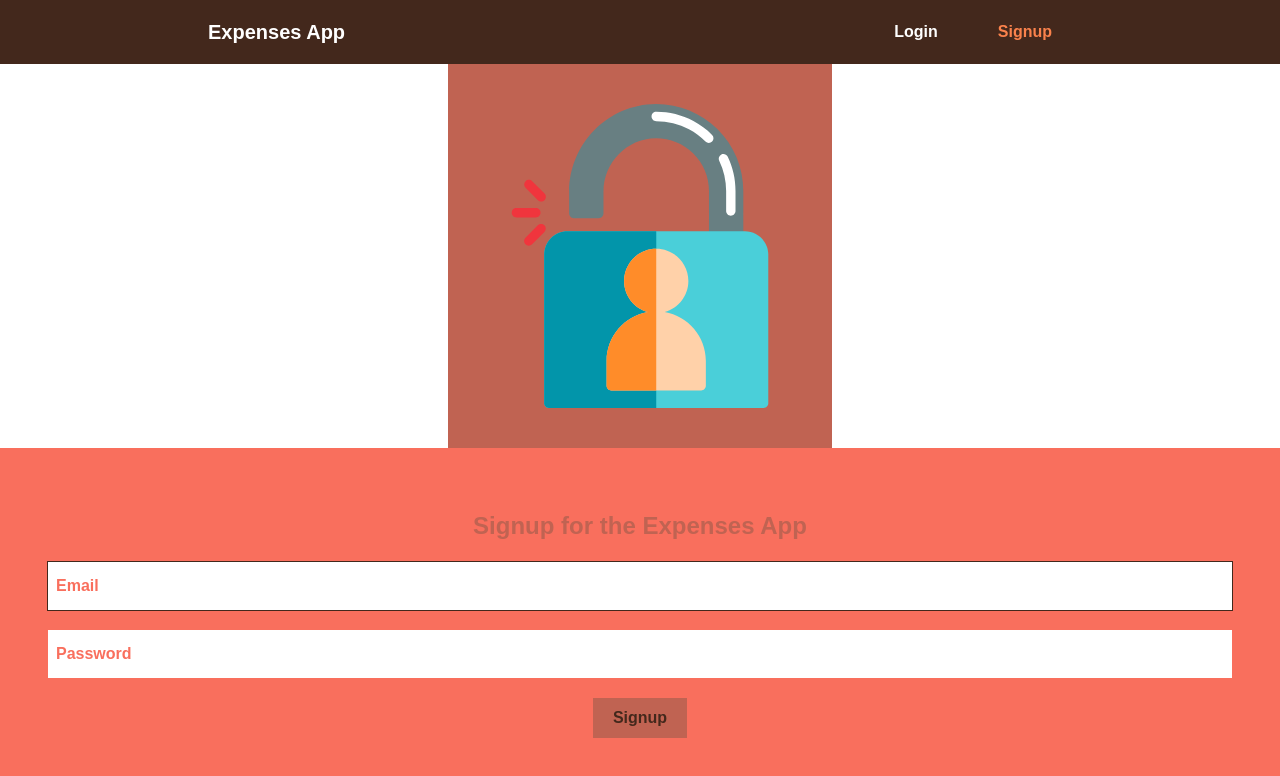
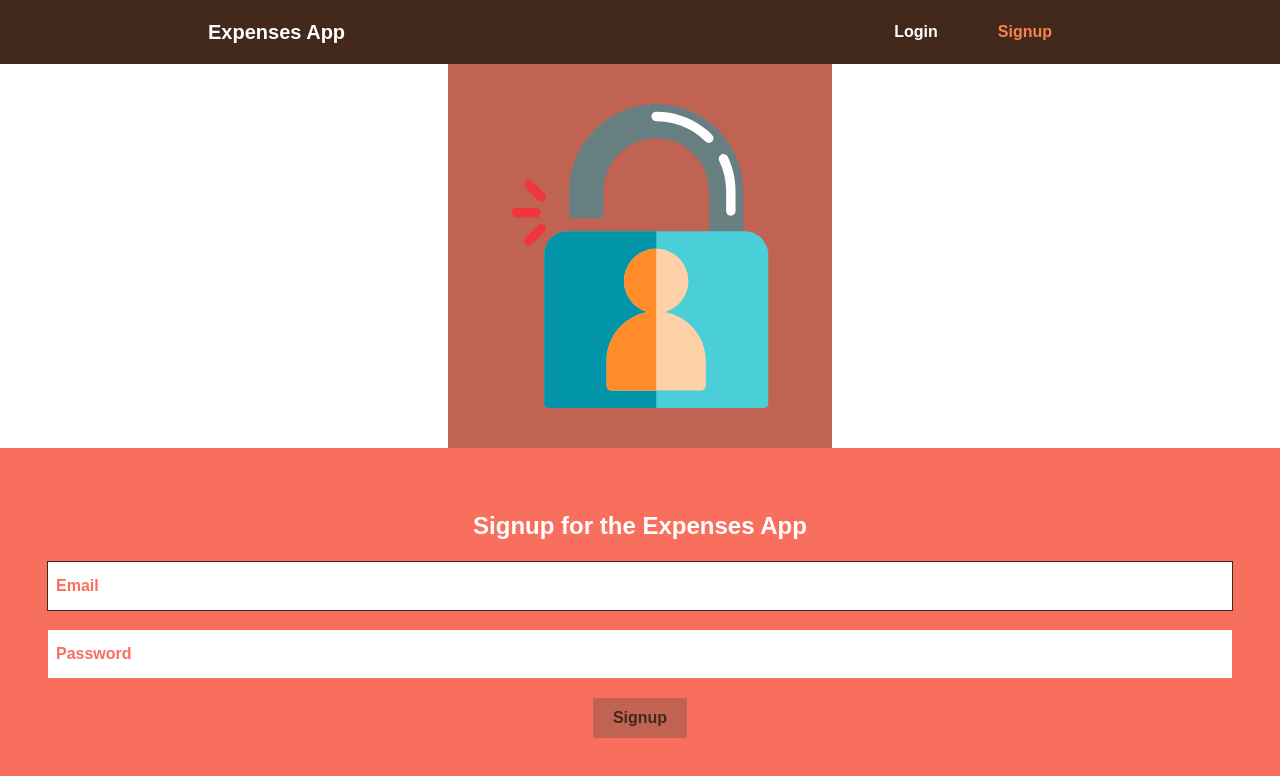
Before and after one commit to pratap-panabaka/expenses-app-front-end, a React (Vite) app: page /signup in a window 1280 px wide. Shown: the top 776 px of the page. Built offline with nearby package versions, Linux system fonts and the light colour scheme.

Commit message:
update styling

```diff
--- a/src/components/EditForm.jsx
+++ b/src/components/EditForm.jsx
@@ -78,9 +78,12 @@ const EditForm = () => {
                 <input placeholder="amount" type="number" value={amount || ''} min={0}
                     onChange={(e) => setAmount(e.target.value)} required name="amount"
                 />
-                <button type="submit" className='btn'>
-                    EDIT EXPENSE
-                </button>
+                <div className="flex gap-2 justify-center">
+                    <button type="submit" className='btn'>
+                        EDIT EXPENSE
+                    </button>
+                    <button className="btn" onClick={() => setModalOpen(false)}>Cancel</button>
+                </div>
                 {error && <h2>{error}</h2>}
             </form>
         </div >
--- a/src/components/ExpenseForm.jsx
+++ b/src/components/ExpenseForm.jsx
@@ -57,9 +57,12 @@ const ExpenseForm = () => {
                 <input placeholder="amount" type="number" value={amount || ''} min={0}
                     onChange={(e) => setAmount(e.target.value)} required name="amount"
                 />
-                <button type="submit" className='btn'>
-                    ADD EXPENSE
-                </button>
+                <div className="flex gap-2 justify-center">
+                    <button type="submit" className='btn'>
+                        ADD EXPENSE
+                    </button>
+                    <button className="btn" onClick={() => setModalOpen(false)}>Cancel</button>
+                </div>
                 {error && <h2>{error}</h2>}
             </form>
         </div>
--- a/src/index.css
+++ b/src/index.css
@@ -51,7 +51,6 @@
 
   table {
     border-collapse: collapse;
-    margin: 25px 0;
     font-size: 0.9em;
     font-family: sans-serif;
     min-width: 400px;
@@ -82,6 +81,10 @@
     font-size: 18px
   }
 
+  th {
+    text-align: center;
+  }
+
   tbody tr:nth-of-type(odd) {
     background-color: #f3f3f3;
   }
--- a/src/pages/Home.jsx
+++ b/src/pages/Home.jsx
@@ -1,14 +1,16 @@
-import { useEffect } from 'react';
+import { useState, useEffect } from 'react';
 import useAuthContext from "../hooks/useAuthContext";
 import useExpensesContext from '../hooks/useExpensesContext.js';
 import host from '../host.js';
 import Portal from '../components/Portal';
 import useModalContext from '../hooks/useModalContext.js';
+import intToWords from '../../src/utils/intToWords.js';
 
 function Home() {
     const { user } = useAuthContext();
     const { expenses, dispatch } = useExpensesContext();
     const { modalOpen, setModalOpen, setPopup } = useModalContext();
+    const [showError, setShowError] = useState(null);
 
     useEffect(() => {
 
@@ -26,6 +28,8 @@ function Home() {
         }
 
         const getExpenses = async () => {
+            try {
+
                 const response = await fetch(`${host}/api/`, {
                     headers: {
                         'Authorization': `Bearer ${user.token}`
@@ -33,6 +37,9 @@ function Home() {
                 });
                 const json = await response.json(); // expect array of objects
                 dispatch({ type: 'GET_EXPENSES', payload: json });
+            } catch (error) {
+                setShowError(true);
+            }
         }
         if (user) {
             getExpenses();
@@ -46,21 +53,28 @@ function Home() {
     return (
         <>
             <div className="bg-toolite">
-                <div className='max-width min-height bg-lite overflow-x-hidden'>
-                    <div className='grid grid-cols-3 items-center'>
+                <div className='max-width min-height bg-[#009879] overflow-x-hidden'>
+                    <div className='grid grid-cols-3 bg-dark items-center justify-center'>
                         <p>{ }</p>
                         <h1 className='text-center text-white font-bold text-xl p-4'>Expenses List</h1>
                         <Portal action={"add"} />
                     </div>
                     {
+                        showError && (
+                            <h1 className='center-div font-bold text-white text-2xl min-h-[calc(100vh-8rem)]'>
+                                Fetch Error, Check backend conncted and running?
+                            </h1>
+                        )
+                    }
+                    {
                         expenses &&
-                        <table className='table-auto w-full'>
+                        <table className='table-fixed w-full'>
                             <thead>
                                 <tr>
-                                    <th>S.No</th>
-                                    <th>Description</th>
-                                    <th>Amount</th>
-                                    <th colSpan={2}>Actions</th>
+                                    <th colSpan={1}>S.No</th>
+                                    <th colSpan={7}>Description</th>
+                                    <th colSpan={2}>Amount</th>
+                                    <th colSpan={2} >Actions</th>
                                 </tr>
                             </thead>
                             <tbody>
@@ -68,22 +82,30 @@ function Home() {
                                     expenses.data.map((expense, idx) =>
                                     (
                                         <tr key={expense.id}>
-                                            <td>{idx + 1}</td>
-                                            <td>{expense.description}</td>
-                                            <td>{expense.amount}</td>
-                                            <td className='text-center'>
+                                            <td colSpan={1}>{idx + 1}</td>
+                                            <td colSpan={7}>{expense.description}</td>
+                                            <td colSpan={2}>{expense.amount}</td>
+                                            <td colSpan={1} className='text-center'>
                                                 <Portal id={expense.id} action={"edit"} />
                                             </td>
-                                            <td className='text-center'>
+                                            <td colSpan={1} className='text-center'>
                                                 <Portal id={expense.id} action={"delete"} />
                                             </td>
                                         </tr>
                                     ))
                                 }
                                 {
+                                    expenses.sum &&
                                     <tr>
-                                        <td colSpan={2}>Total</td>
-                                        <td className='font-bold text-2xl text-toodark text-right'>{expenses.sum}</td>
+                                        <td colSpan={8} align='center'>
+                                            <h3 className='text-toodark font-bold text-xl'>
+                                                TOTAL
+                                                <span className='text-toodark text-xl'> ({intToWords(expenses.sum)})</span>
+                                            </h3>
+                                        </td>
+                                        <td colSpan={2} className='font-bold text-2xl text-toodark text-right'>
+                                            {expenses.sum}
+                                        </td>
                                         <td colSpan={2}>{ }</td>
                                     </tr>
                                 }
--- a/src/pages/Login.jsx
+++ b/src/pages/Login.jsx
@@ -23,7 +23,7 @@ const Login = () => {
                         />
                     </div>
                     <form onSubmit={handleSubmit} className='flex-1 2xl:min-h-[calc(100vh-4rem)] flex flex-col w-full bg-dark px-12 2xl:w-2/3 space-y-5 items-center justify-center mx-auto p-5'>
-                        <h1 className='text-2xl font-bold text-lite'>Login to the Expenses App</h1>
+                        <h1 className='text-2xl font-bold text-white'>Login to the Expenses App</h1>
                         <input
                             type='email'
                             autoFocus
--- a/src/pages/Signup.jsx
+++ b/src/pages/Signup.jsx
@@ -23,7 +23,7 @@ const Signup = () => {
                         />
                     </div>
                     <form onSubmit={handleSubmit} className='flex-1 2xl:min-h-[calc(100vh-4rem)] flex flex-col w-full bg-dark px-12 2xl:w-2/3 space-y-5 items-center justify-center mx-auto'>
-                        <h1 className='text-2xl font-bold text-lite'>Signup for the Expenses App</h1>
+                        <h1 className='text-2xl font-bold text-white'>Signup for the Expenses App</h1>
                         <input
                             type='email'
                             autoFocus
--- /dev/null
+++ b/src/utils/intToWords.js
@@ -0,0 +1,45 @@
+// https://www.w3resource.com/javascript-exercises/javascript-math-exercise-105.php
+/**
+ * Function to convert a given number into words.
+ * @param {number} n - The number to be converted into words.
+ * @returns {string} - The word representation of the given number.
+ */
+function intToWords(n) {
+    if (n < 0)
+        return false;
+
+    // Arrays to hold words for single-digit, double-digit, and below-hundred numbers
+    const single_digit = ['', 'One', 'Two', 'Three', 'Four', 'Five', 'Six', 'Seven', 'Eight', 'Nine']
+    const double_digit = ['Ten', 'Eleven', 'Twelve', 'Thirteen', 'Fourteen', 'Fifteen', 'Sixteen', 'Seventeen', 'Eighteen', 'Nineteen']
+    const below_hundred = ['Twenty', 'Thirty', 'Forty', 'Fifty', 'Sixty', 'Seventy', 'Eighty', 'Ninety']
+
+    if (n === 0) return 'Zero';
+
+    // Recursive function to translate the number into words
+    function translate(n) {
+        let word = "";
+        if (n < 10) {
+            word = single_digit[n] + ' ';
+        } else if (n < 20) {
+            word = double_digit[n - 10] + ' ';
+        } else if (n < 100) {
+            let rem = translate(n % 10);
+            word = below_hundred[(n - n % 10) / 10 - 2] + ' ' + rem;
+        } else if (n < 1000) {
+            word = single_digit[Math.trunc(n / 100)] + ' Hundred ' + translate(n % 100);
+        } else if (n < 1000000) {
+            word = translate(parseInt(n / 1000)).trim() + ' Thousand ' + translate(n % 1000);
+        } else if (n < 1000000000) {
+            word = translate(parseInt(n / 1000000)).trim() + ' Million ' + translate(n % 1000000);
+        } else {
+            word = translate(parseInt(n / 1000000000)).trim() + ' Billion ' + translate(n % 1000000000);
+        }
+        return word;
+    }
+
+    // Get the result by translating the given number
+    let result = translate(n);
+    return result.trim() + ' Only';
+}
+
+export default intToWords;
```
Lines whose indentation alone changed are shown as unchanged.
